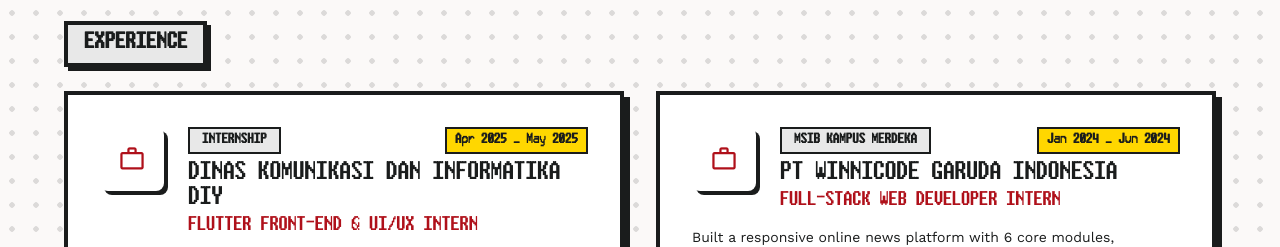
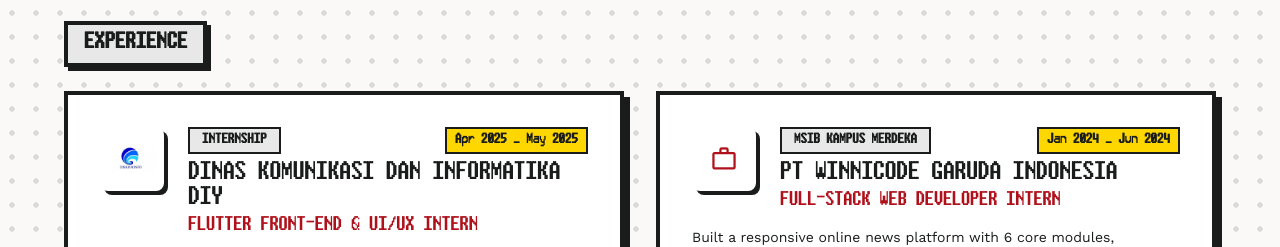
Before and after one commit to apiipp-co/adhitya-afif-portfolio, a React (Vite) app: page / in a window 1280 px wide. Shown: the part 4780-5027 px from the top of the page. Built offline with nearby package versions, Linux system fonts and the light colour scheme; no server answers.

Commit message:
fix: add Diskominfo internship logo

```diff
--- a/src/data.js
+++ b/src/data.js
@@ -273,6 +273,7 @@
     location: 'Yogyakarta, Indonesia',
     period: 'Apr 2025 — May 2025',
     type: 'Internship',
+    logo: '/images/logos/diskominfo-diy.jpeg',
     description:
       'Contributed to the development of the Jogja Istimewa (JogJis) application by designing responsive interfaces, implementing Flutter components, and integrating REST APIs.',
     responsibilities: [
```
Also changed, not shown: public/images/logos/diskominfo-diy.jpeg (added).
